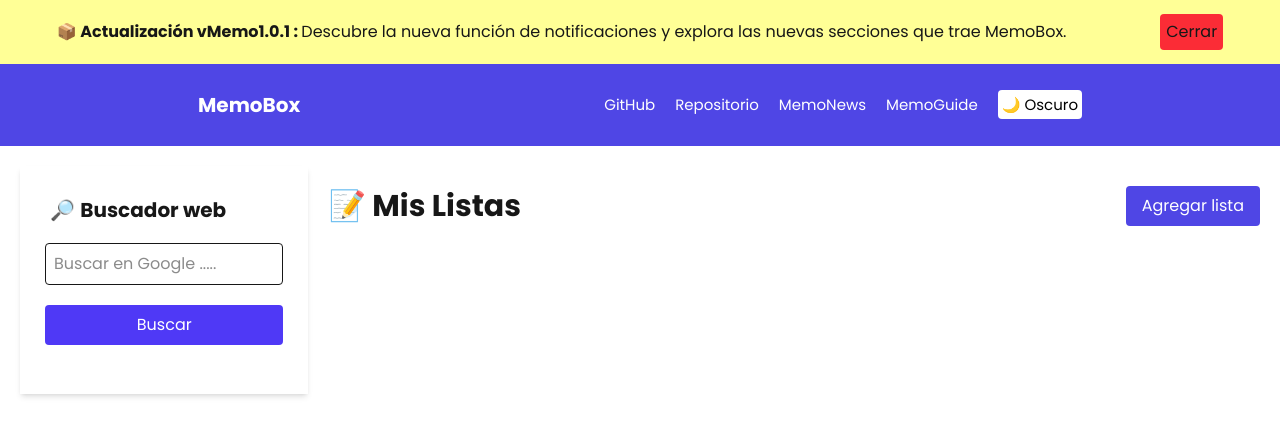
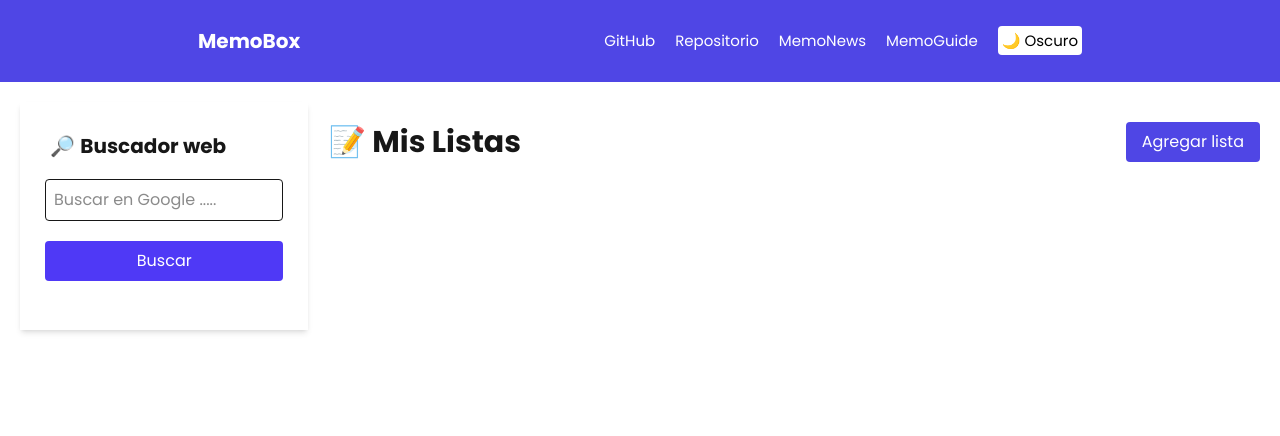
Before and after one commit to ismaelhtmljs/memobox, a Next.js app: page /todolist in a window 1280 px wide. Shown: the top 436 px of the page. Built offline with nearby package versions, Linux system fonts and the light colour scheme; a web font is replaced by a local one.

Commit message:
quitando el alertPopNotification #2

```diff
--- a/src/app/todolist/page.tsx
+++ b/src/app/todolist/page.tsx
@@ -1,13 +1,11 @@
 import Headertodolist from "./components/header/header";
 import TodolistHome from "./main";
-import AlertPoPUpdate from "@/components/alerts/updates/alertUpdate";
 import "@/app/todolist/css/global.css";
 import "@/app/todolist/css/darkmode/dark.css";
 
 export default function TodoListMain() {
   return (
     <>
-      <AlertPoPUpdate />
       <Headertodolist />
       <TodolistHome />
     </>
```
